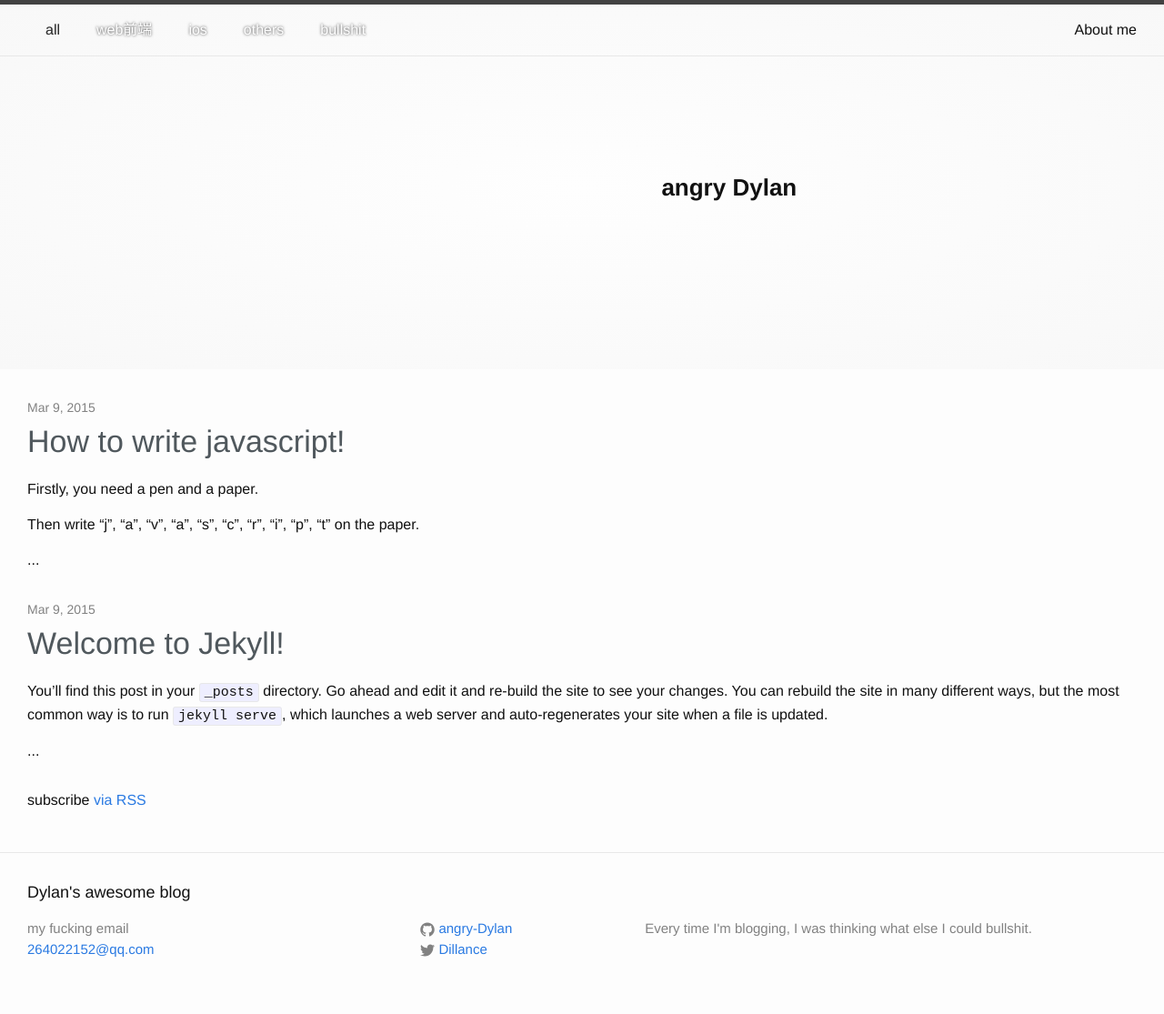
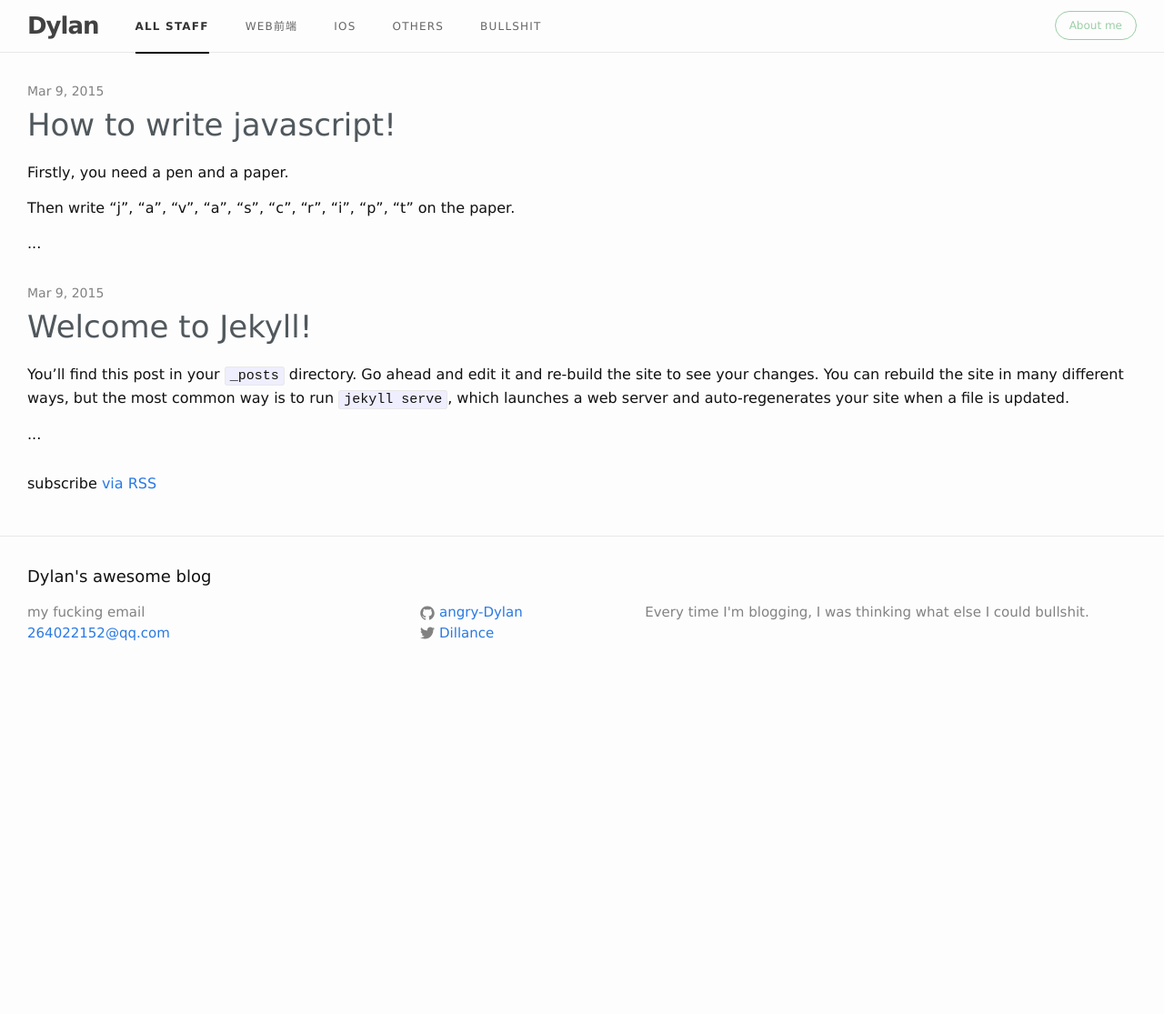
Before and after one commit to angry-Dylan/angry-Dylan.github.io, a Jekyll site: the page built from index.html, in a window 1280 px wide. Shown: the whole page at 91% size. Built offline with Jekyll 4.4.1, drawn with Linux system fonts in a browser that asks for light colours; after the commit the page ends 900 px from its top, so only the background shows below that.

Commit message:
something awesome is changed

```diff
--- a/_includes/header.html
+++ b/_includes/header.html
@@ -2,33 +2,35 @@
 
   <div class="wrapper">
 
-    <!--<a class="site-title" href="{{ site.baseurl }}/">{{ site.title }}</a>-->
+    <a class="site-title" href="{{ site.baseurl }}/">Dylan</a>
 
     <ul class="category-list">
-      <li><a href="javascript:;" class="activated">all</a></li>
+      <li class="activated"><a href="javascript:;">all staff</a></li>
       <li><a href="javascript:;">web前端</a></li>
       <li><a href="javascript:;">ios</a></li>
       <li><a href="javascript:;">others</a></li>
       <li><a href="javascript:;">bullshit</a></li>
     </ul>
 
-    <nav class="site-nav">
-      <a href="#" class="menu-icon">
-        <svg viewBox="0 0 18 15">
-          <path fill="#424242" d="M18,1.484c0,0.82-0.665,1.484-1.484,1.484H1.484C0.665,2.969,0,2.304,0,1.484l0,0C0,0.665,0.665,0,1.484,0 h15.031C17.335,0,18,0.665,18,1.484L18,1.484z"/>
-          <path fill="#424242" d="M18,7.516C18,8.335,17.335,9,16.516,9H1.484C0.665,9,0,8.335,0,7.516l0,0c0-0.82,0.665-1.484,1.484-1.484 h15.031C17.335,6.031,18,6.696,18,7.516L18,7.516z"/>
-          <path fill="#424242" d="M18,13.516C18,14.335,17.335,15,16.516,15H1.484C0.665,15,0,14.335,0,13.516l0,0 c0-0.82,0.665-1.484,1.484-1.484h15.031C17.335,12.031,18,12.696,18,13.516L18,13.516z"/>
-        </svg>
-      </a>
+    <a href="/" class="about-me">About me</a>
 
-      <div class="trigger">
-        {% for page in site.pages %}
-          {% if page.title %}
-          <a class="page-link" href="{{ page.url | prepend: site.baseurl }}">{{ page.title }}</a>
-          {% endif %}
-        {% endfor %}
-      </div>
-    </nav>
+    <!--<nav class="site-nav">-->
+      <!--<a href="#" class="menu-icon">-->
+        <!--<svg viewBox="0 0 18 15">-->
+          <!--<path fill="#424242" d="M18,1.484c0,0.82-0.665,1.484-1.484,1.484H1.484C0.665,2.969,0,2.304,0,1.484l0,0C0,0.665,0.665,0,1.484,0 h15.031C17.335,0,18,0.665,18,1.484L18,1.484z"/>-->
+          <!--<path fill="#424242" d="M18,7.516C18,8.335,17.335,9,16.516,9H1.484C0.665,9,0,8.335,0,7.516l0,0c0-0.82,0.665-1.484,1.484-1.484 h15.031C17.335,6.031,18,6.696,18,7.516L18,7.516z"/>-->
+          <!--<path fill="#424242" d="M18,13.516C18,14.335,17.335,15,16.516,15H1.484C0.665,15,0,14.335,0,13.516l0,0 c0-0.82,0.665-1.484,1.484-1.484h15.031C17.335,12.031,18,12.696,18,13.516L18,13.516z"/>-->
+        <!--</svg>-->
+      <!--</a>-->
+
+      <!--<div class="trigger">-->
+        <!--{% for page in site.pages %}-->
+          <!--{% if page.title %}-->
+          <!--<a class="page-link" href="{{ page.url | prepend: site.baseurl }}">{{ page.title }}</a>-->
+          <!--{% endif %}-->
+        <!--{% endfor %}-->
+      <!--</div>-->
+    <!--</nav>-->
 
   </div>
 
--- a/_sass/_layout.scss
+++ b/_sass/_layout.scss
@@ -2,7 +2,7 @@
  * Site header
  */
 .site-header {
-    border-top: 5px solid $grey-color-dark;
+//    border-top: 5px solid $grey-color-dark;
     border-bottom: 1px solid $grey-color-light;
     min-height: 56px;
 
@@ -17,6 +17,7 @@
     letter-spacing: -1px;
     margin-bottom: 0;
     float: left;
+    font-weight: 700;
 
     &,
     &:visited {
@@ -26,30 +27,67 @@
 
 .category-list{
     float:left;
-    margin:0;
+    margin:0 0 0 20px;
     line-height: 56px;
 
     li{
         float:left;
-        padding:0 20px;
+        margin:0 20px;
 
         a{
-            color:#fff;
-            text-shadow: 0 0 3px #444;
-            cursor: pointer;
-            -webkit-transition: text-shadow .3s, color .3s;
-            -moz-transition: text-shadow .3s, color .3s;
-            -ms-transition: text-shadow .3s, color .3s;
-            -o-transition: text-shadow .3s, color .3s;
-            transition: text-shadow .3s, color .3s;
+            font-size: 12px;
+            letter-spacing: .1em;
+            text-transform: uppercase;
+            color:rgba(0,0,0,.6);
+            -webkit-transition: color .3s;
+            -moz-transition: color .3s;
+            -ms-transition: color .3s;
+            -o-transition: color .3s;
+            transition: color .3s;
 
-            &:hover,
-            &.activated{
-                color:#333;
-                text-shadow: 0 0 0 #aaa;
+            &:hover{
+                color:rgba(0,0,0,.8);
                 text-decoration: none;
             }
         }
+
+        &.activated{
+            box-shadow: 0 2px 0 #000;
+
+            a{
+                color:rgba(0,0,0,.8);
+                font-weight:700;
+            }
+        }
+
+    }
+}
+
+.about-me{
+    line-height: 30px;
+    font-size: 12px;
+    margin-top:12px;
+    float:right;
+    color:$green-color-light;
+    display: inline-block;
+    vertical-align: middle;
+    padding:0 15px;
+    border:1px solid $green-color-light;
+    border-radius: 20px;
+    -webkit-transition: color .3s, border-color .3s;
+    -moz-transition: color .3s, border-color .3s;
+    -ms-transition: color .3s, border-color .3s;
+    -o-transition: color .3s, border-color .3s;
+    transition: color .3s, border-color .3s;
+
+    &:visited{
+        color:$green-color-light;
+    }
+
+    &:hover{
+        color:$green-color;
+        border-color:$green-color;
+        text-decoration: none;
     }
 }
 
@@ -126,6 +164,7 @@
     background: -webkit-radial-gradient(#fefefe, #f8f8f8);
     line-height: 400px;
     text-align: center;
+    display: none;
 
     .logo{
         font-size:26px;
--- a/css/main.scss
+++ b/css/main.scss
@@ -6,7 +6,7 @@
 
 
 // Our variables
-$base-font-family: Helvetica, Arial, sans-serif;
+$base-font-family: "jaf-bernino-sans","Lucida Grande","Lucida Sans Unicode","Lucida Sans",Geneva,Verdana,sans-serif;;
 $base-font-size:   16px;
 $small-font-size:  $base-font-size * 0.875;
 $base-line-height: 1.5;
@@ -20,6 +20,8 @@ $brand-color:      #2a7ae2;
 $grey-color:       #828282;
 $grey-color-light: lighten($grey-color, 40%);
 $grey-color-dark:  darken($grey-color, 25%);
+$green-color:      #57ad68;
+$green-color-light: lighten($green-color, 20%);
 
 // Width of the content area
 $content-width:    800px;
```
Also changed, not shown: 6 other files.
